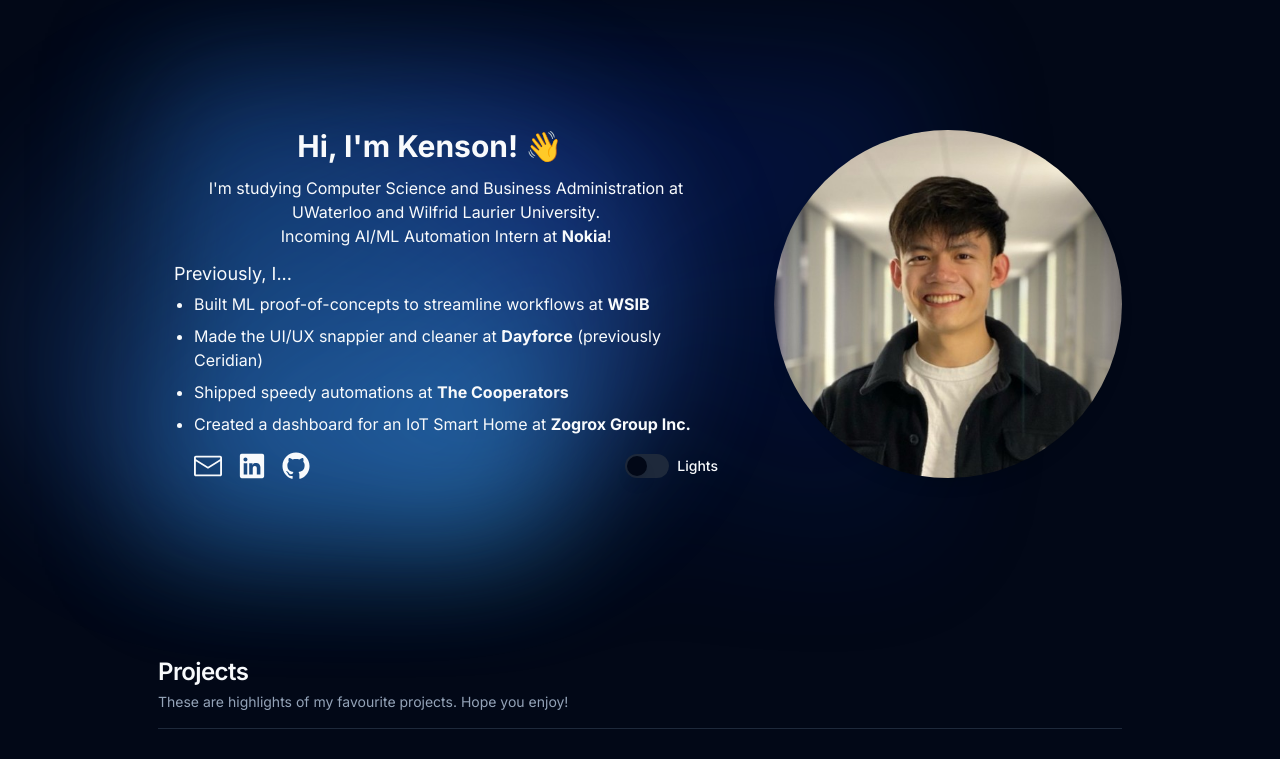
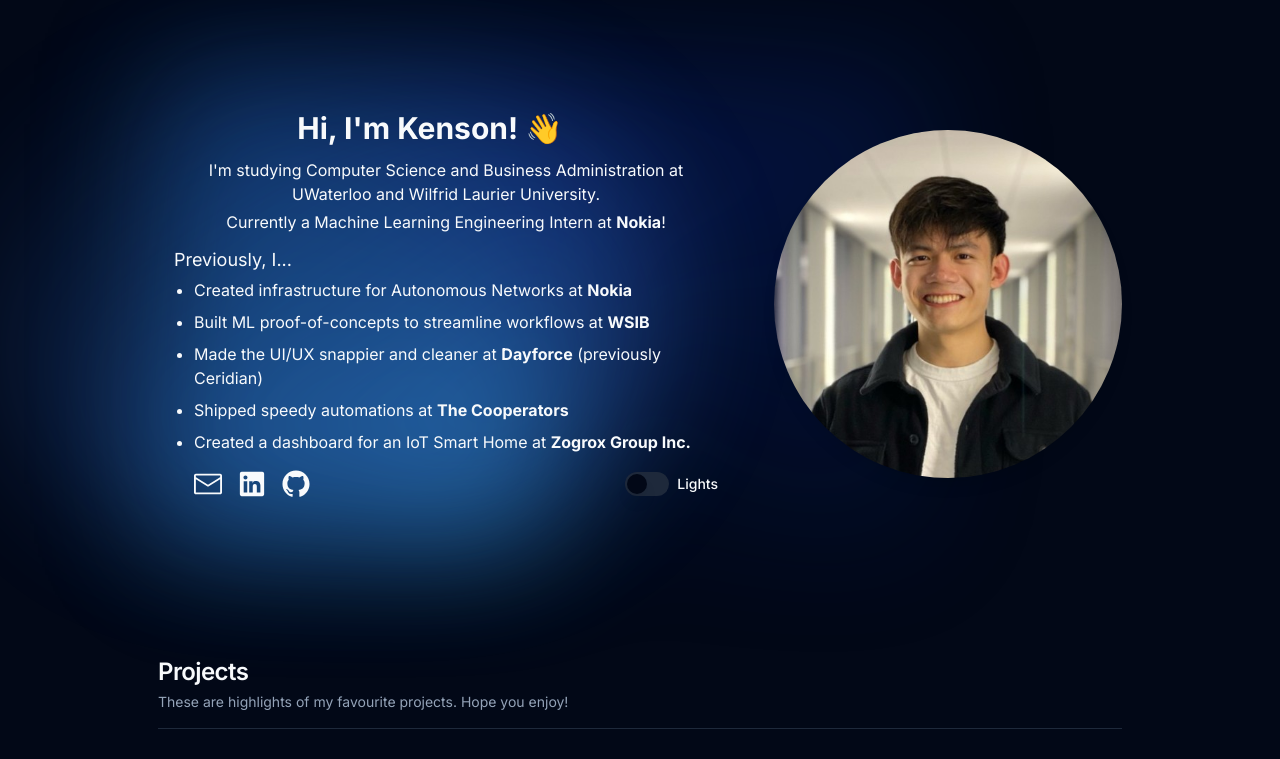
Before and after one commit to kensonhui/kensonhui.github.io, a Next.js app: page / in a window 1280 px wide. Shown: the top 759 px of the page. Built offline with nearby package versions, Linux system fonts and the light colour scheme.

Commit message:
Updated current job

```diff
--- a/src/app/page.tsx
+++ b/src/app/page.tsx
@@ -29,12 +29,16 @@ export default function Home() {
               I'm studying Computer Science and Business Administration at
               UWaterloo and Wilfrid Laurier University.
             </p>
-            <p className="text-center">
-              Incoming AI/ML Automation Intern at{" "}
+            <p className="text-center mt-1">
+              Currently a Machine Learning Engineering Intern at{" "}
               <p className="font-bold inline-block">Nokia</p>!{" "}
             </p>
             <p className="mt-3 text-lg mb-1">Previously, I...</p>
             <ul className="list-disc ml-5 space-y-2">
+              <li>
+                Created infrastructure for Autonomous Networks at{" "}
+                <p className="font-bold inline-block">Nokia</p>{" "}
+              </li>
               <li>
                 Built ML proof-of-concepts to streamline workflows at{" "}
                 <p className="font-bold inline-block">WSIB</p>{" "}
```
